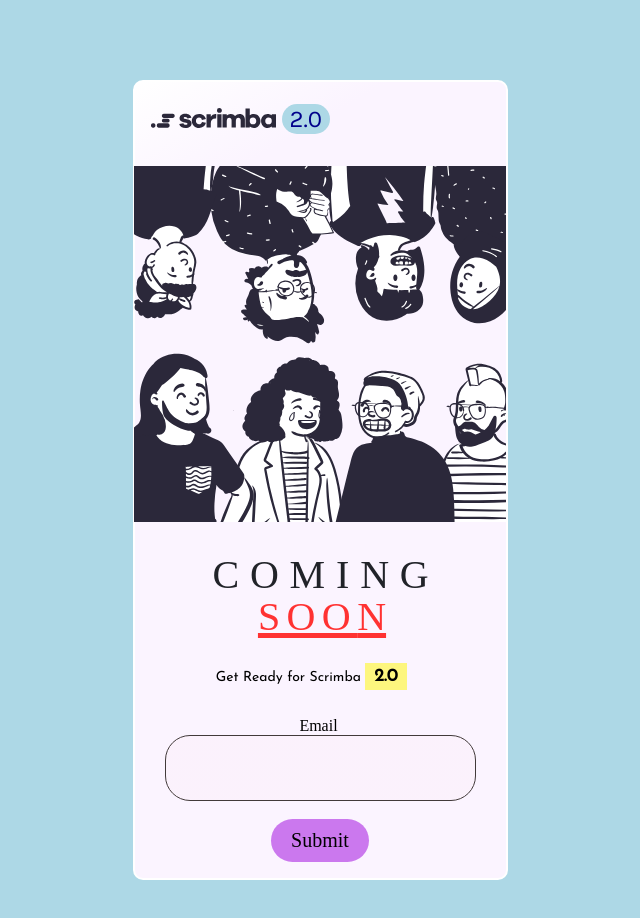
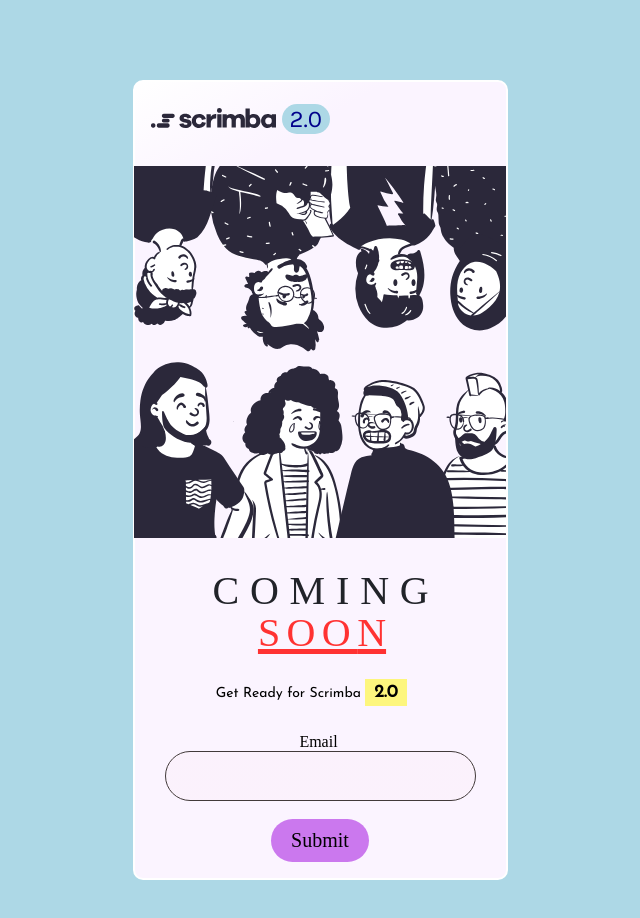
Before and after one commit to bowen-anth/scrimba-coming-soon, a React (Vite) app: page / in a window 1280 px wide. Shown: the top 918 px of the page, without its empty margins (320-960 px from the left). Built offline with nearby package versions, Linux system fonts and the light colour scheme.

Commit message:
css for input

```diff
--- a/src/App.css
+++ b/src/App.css
@@ -106,13 +106,13 @@ main > p {
 
 #form > input[type="email"] {
   width: 19.4375rem;
-  height: 3rem;
+  height: 2rem;
   flex-shrink: 0;
   background: rgb(255,255,255);
   background: linear-gradient(90deg, rgba(255,255,255,1) 0%, rgba(255,198,198,0.05) 0%);
   border: solid 1px #423A3A;
   border-radius: 25px;
-  padding: 2em 1em;
+  padding: 1.5em 1em;
   font-family: Josefin Sans;
   font-size: 1em;
 }
```
